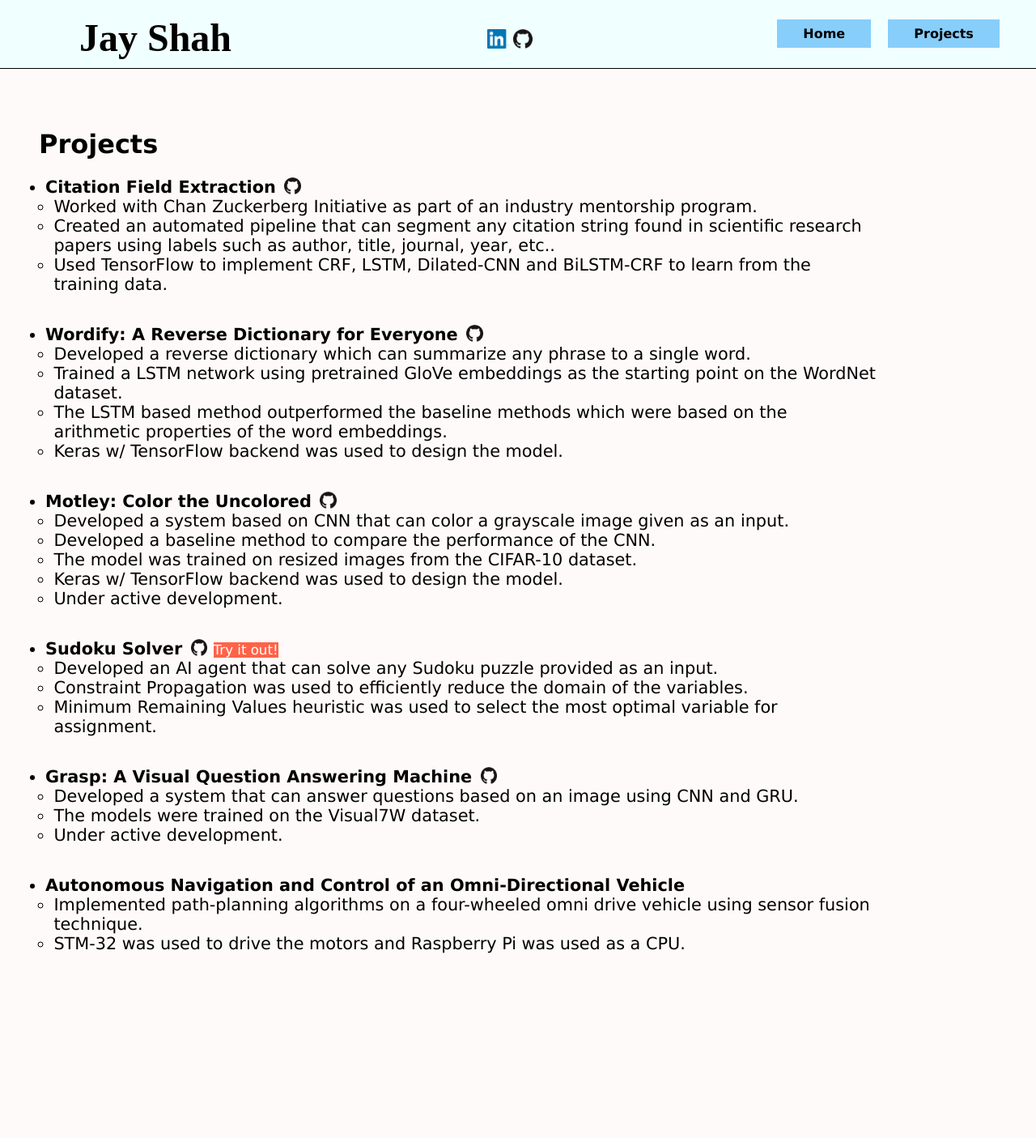
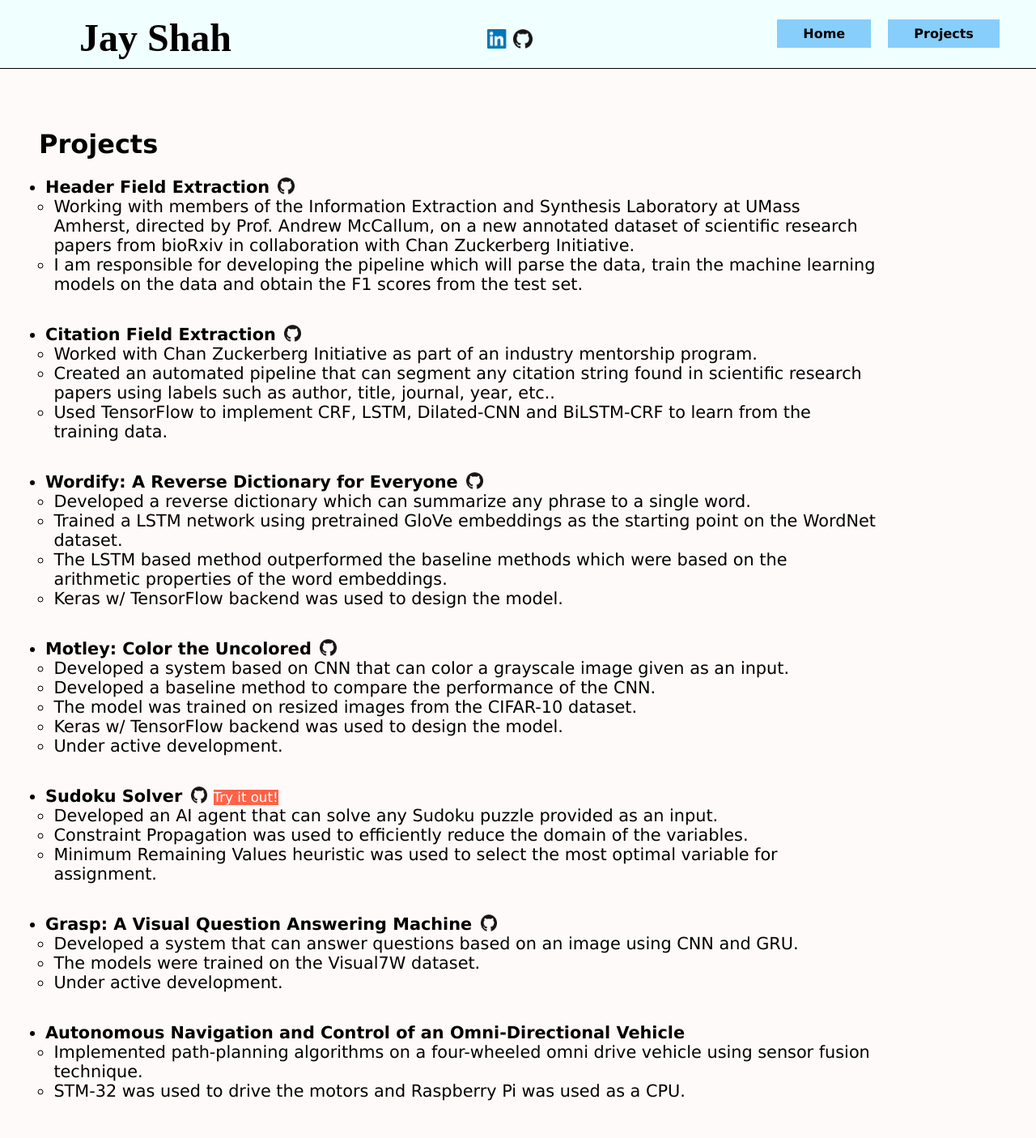
Before and after one commit to jshcs/jshcs.github.io, a Jekyll site: the page built from projects/index.html, in a window 1280 px wide. Shown: the whole page at 81% size. Built offline with Jekyll 4.4.1, drawn with Linux system fonts in a browser that asks for light colours; some web fonts are replaced; before the commit the page ends 1223 px from its top, so only the background shows below that.

Commit message:
added header field extraction

```diff
--- a/projects/index.html
+++ b/projects/index.html
@@ -5,6 +5,12 @@ title: Projects
 <h1>{{page.title}}</h1>
 <div class="description projects-description">
 <ul>
+  <li class="projects-list">Header Field Extraction<a href="https://github.com/jshcs/arxiv-metadata-tagger" target="_blank"><img src="/assets/github.png" /></a>
+  <ul>
+    <li class="projects-description-list">Working with members of the Information Extraction and Synthesis Laboratory at UMass Amherst, directed by Prof. Andrew McCallum, on a new annotated dataset of scientific research papers from bioRxiv in collaboration with Chan Zuckerberg Initiative.</li>
+    <li class="projects-description-list">I am responsible for developing the pipeline which will parse the data, train the machine learning models on the data and obtain the F1 scores from the test set.</li>
+  </ul>
+  </li><br><br>
   <li class="projects-list">Citation Field Extraction<a href="https://github.com/jshcs/cfe" target="_blank"><img src="/assets/github.png" /></a>
   <ul>
     <li class="projects-description-list">Worked with Chan Zuckerberg Initiative as part of an industry mentorship program.</li>
```
